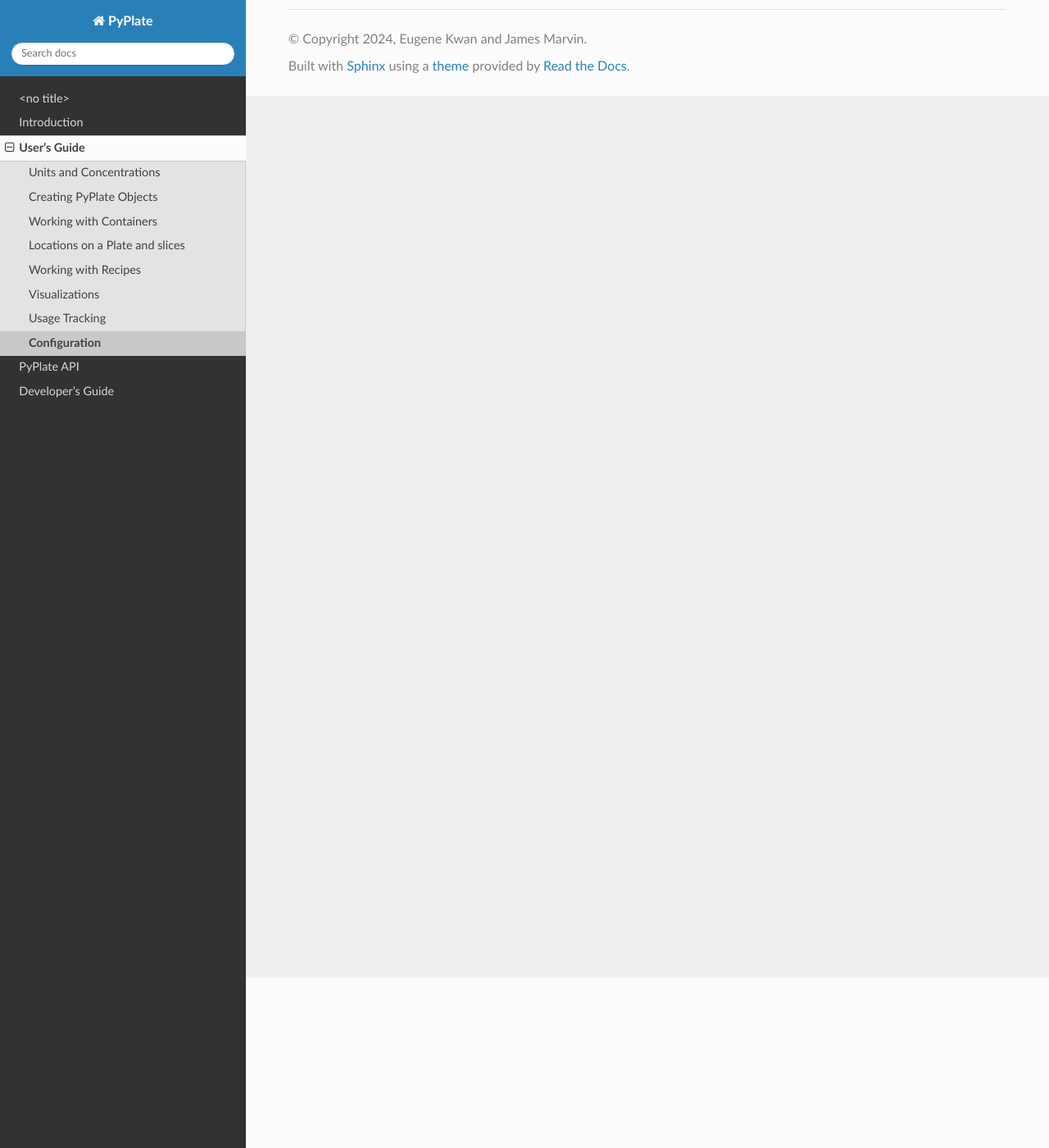
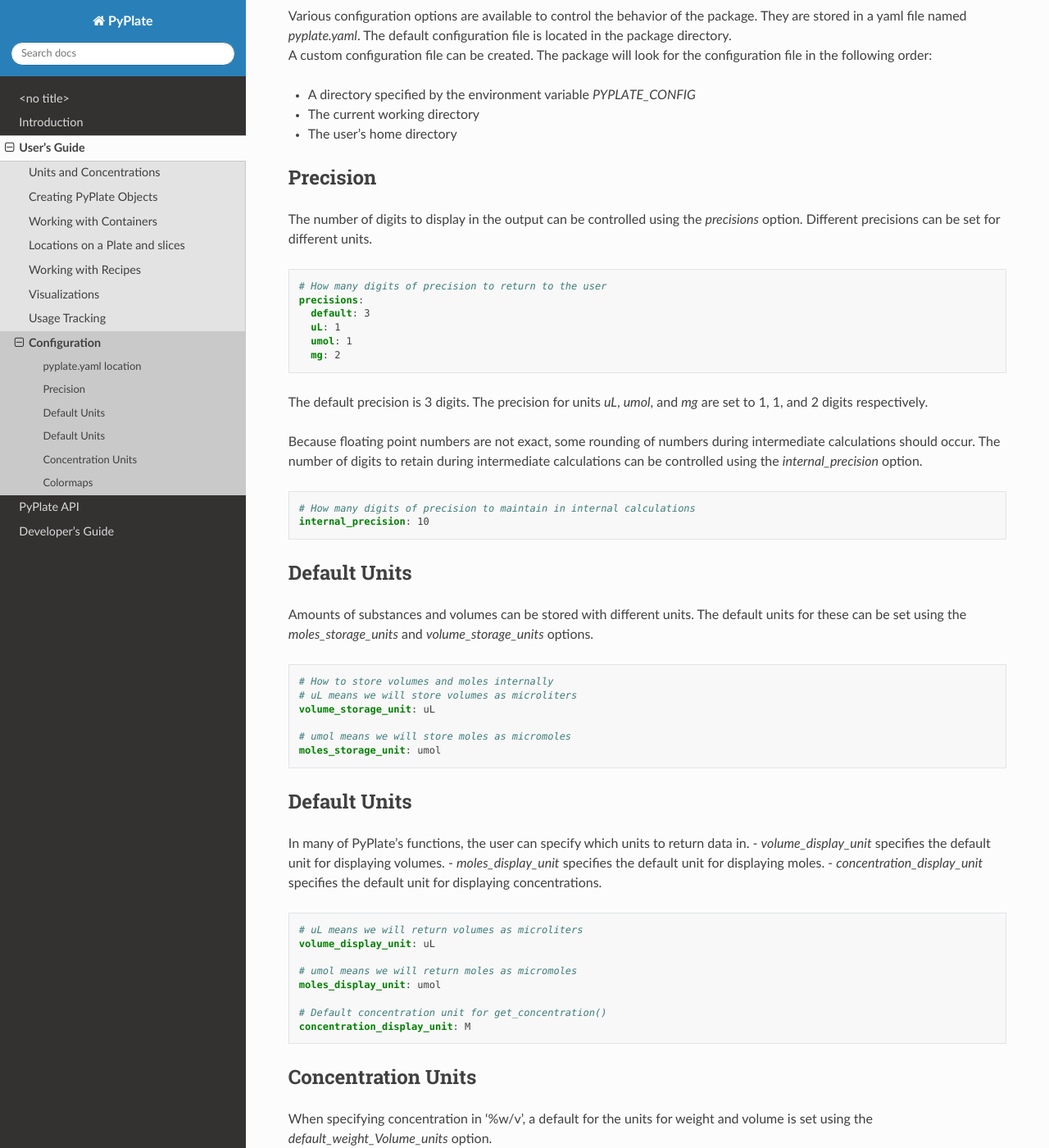
Before and after one commit to ekwan/PyPlate, a Sphinx documentation site: the page built from docs/source/users_guide/configuration.rst, in a window 1280 px wide and 1400 px high, scrolled down 208 px. Shown: the whole window at 82% size. Built offline with Sphinx 7.4.7 and the Read the Docs theme 2.0.0, drawn with Linux system fonts in a browser that asks for light colours; some of the changed text lies outside the part shown.

Commit message:
Fill out configuration.rst.

```diff
--- a/docs/source/users_guide/configuration.rst
+++ b/docs/source/users_guide/configuration.rst
@@ -2,3 +2,92 @@
 
 Configuration
 =============
+
+pyplate.yaml location
+"""""""""""""""""""""
+
+Various configuration options are available to control the behavior of the package. They are stored in a yaml file named `pyplate.yaml`. The default configuration file is located in the package directory.
+|br| A custom configuration file can be created. The package will look for the configuration file in the following order:
+
+- A directory specified by the environment variable `PYPLATE_CONFIG`
+- The current working directory
+- The user's home directory
+
+Precision
+"""""""""
+
+The number of digits to display in the output can be controlled using the `precisions` option. Different precisions can be set for different units.
+
+.. code-block:: yaml
+
+    # How many digits of precision to return to the user
+    precisions:
+      default: 3
+      uL: 1
+      umol: 1
+      mg: 2
+
+The default precision is 3 digits. The precision for units `uL`, `umol`, and `mg` are set to 1, 1, and 2 digits respectively.
+
+Because floating point numbers are not exact, some rounding of numbers during intermediate calculations should occur. The number of digits to retain during intermediate calculations can be controlled using the `internal_precision` option.
+
+.. code-block:: yaml
+
+    # How many digits of precision to maintain in internal calculations
+    internal_precision: 10
+
+Default Units
+"""""""""""""
+
+Amounts of substances and volumes can be stored with different units. The default units for these can be set using the `moles_storage_units` and `volume_storage_units` options.
+
+.. code-block:: yaml
+
+    # How to store volumes and moles internally
+    # uL means we will store volumes as microliters
+    volume_storage_unit: uL
+
+    # umol means we will store moles as micromoles
+    moles_storage_unit: umol
+
+Default Units
+"""""""""""""
+
+In many of PyPlate's functions, the user can specify which units to return data in.
+- `volume_display_unit` specifies the default unit for displaying volumes.
+- `moles_display_unit` specifies the default unit for displaying moles.
+- `concentration_display_unit` specifies the default unit for displaying concentrations.
+
+.. code-block:: yaml
+
+    # uL means we will return volumes as microliters
+    volume_display_unit: uL
+
+    # umol means we will return moles as micromoles
+    moles_display_unit: umol
+
+    # Default concentration unit for get_concentration()
+    concentration_display_unit: M
+
+Concentration Units
+"""""""""""""""""""
+
+When specifying concentration in '%w/v', a default for the units for weight and volume is set using the `default_weight_Volume_units` option.
+
+.. code-block:: yaml
+
+    # units for %w/v
+    default_weight_volume_units: g/mL
+
+Colormaps
+"""""""""
+
+For functions that return a styled DataFrame, the colormap can be set using the `colormap` option.
+
+.. code-block:: yaml
+
+    # default colormap to be used in visualizations
+    default_colormap: Purples
+    default_diverging_colormap: PuOr
+
+The diverging colormap is used for functions that return a DataFrame with both positive and negative values.
--- a/pyplate/__init__.py
+++ b/pyplate/__init__.py
@@ -33,6 +33,10 @@ class Config:
         self.volume_display_unit = yaml_config['volume_display_unit']
         assert self.volume_display_unit[-1] == 'L'
 
+        self.concentration_display_unit = yaml_config['concentration_display_unit']
+        # we can't use Unit to do a full check of the unit, so we just do a cursory check
+        assert ('/' in self.concentration_display_unit or self.concentration_display_unit[-1] == 'm' or
+                self.concentration_display_unit[-1] == 'M')
         self.default_solid_density = float(yaml_config['default_solid_density'])
         self.default_enzyme_density = float(yaml_config['default_enzyme_density'])
         self.default_weight_volume_units = yaml_config['default_weight_volume_units']
```
Also changed, not shown: 1 other file.
